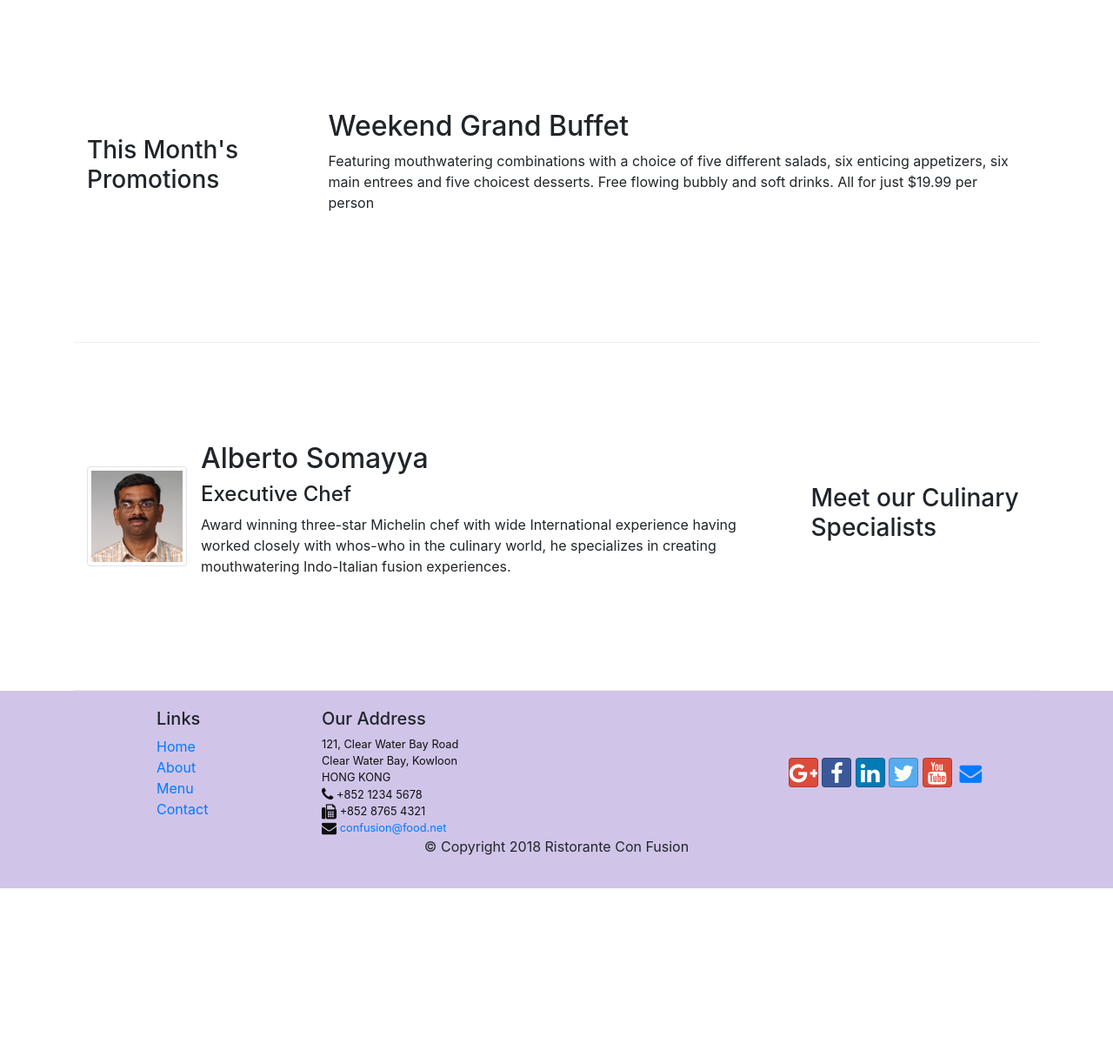
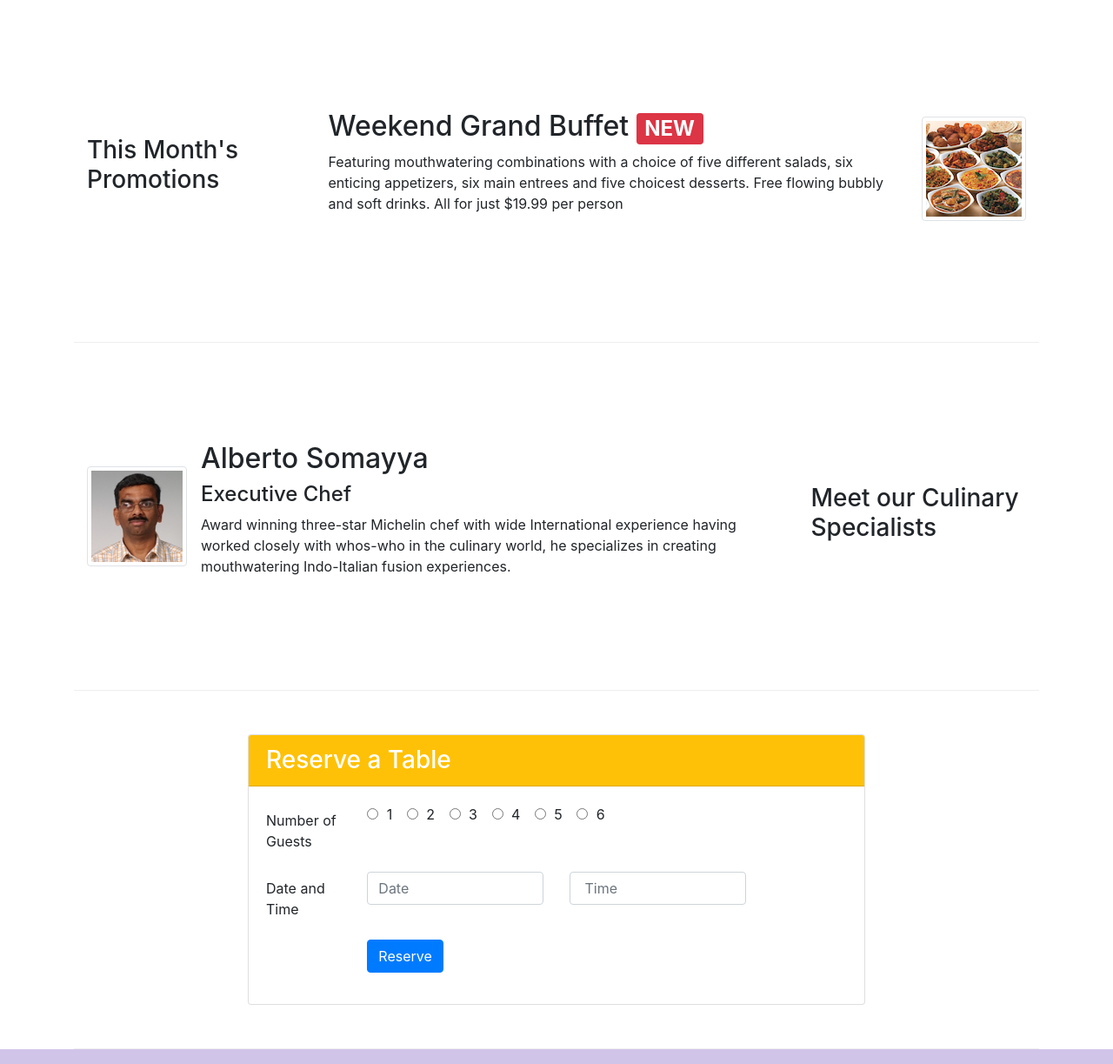
Before and after one commit to himaniraghav3/bootstrap, a website: page index.html in a window 1280 px wide. Shown: the part 740-1963 px from the top of the page at 87% size. Before the commit the page ends 1761 px from the top, so only its background shows below. Drawn offline with nearby package versions, Linux system fonts and the light colour scheme.

Commit message:
Alerting users

```diff
--- a/index.html
+++ b/index.html
@@ -40,8 +40,11 @@
                     <h1>Ristorante con Fusion</h1>
                     <p>We take inspiration from the World's best cuisines, and create a unique fusion experience. Our lipsmacking creations will tickle your culinary senses!</p>
                 </div>
-                <div class="col-12 col-sm align-self-center">
+                <div class="col-12 col-sm-3 align-self-center">
                     <img src="img/logo.png" class="img-fluid">
+                </div>
+                <div class="col-12 col-sm-3 align-self-center">
+                    <a href="#reservationform" class="btn btn-warning btn-block btn-sm" role="button">Reserve Table</a>
                 </div>
             </div>
         </div>
@@ -73,8 +76,13 @@
                 <h3>This Month's Promotions</h3>
             </div>
             <div class="col col-sm col-md">
-                <h2>Weekend Grand Buffet</h2>
-                <p>Featuring mouthwatering combinations with a choice of five different salads, six enticing appetizers, six main entrees and five choicest desserts. Free flowing bubbly and soft drinks. All for just $19.99 per person </p>
+                <div class="media">
+                    <div class="media-body">
+                        <h2>Weekend Grand Buffet <span class="badge badge-danger"> NEW</span></h2>
+                        <p class="d-none d-sm-block">Featuring mouthwatering combinations with a choice of five different salads, six enticing appetizers, six main entrees and five choicest desserts. Free flowing bubbly and soft drinks. All for just $19.99 per person </p>
+                    </div>
+                    <img class="d-flex ml-3 img-thumbnail align-self-center" src="img/buffet.png" alt="">
+                </div>
             </div>
         </div>
 
@@ -98,6 +106,68 @@
                 </div>
 
             </div>
+        </div>
+        <div class="row row-content align-items-center " id="reservationform">
+            <div class="col-12 col-sm-8 offset-md-2">
+                <div class="card">
+                    <h3 class="card-header bg-warning text-white">Reserve a Table</h3>
+                    <div class="card-body">
+                        <form>
+                            <div class="form-group row">
+                                <label for="noOfGuests" class=" col-12 col-md-2 col-form-label">Number of Guests</label>
+                                <div class="col-md-8">
+                                    <div class="form-check-inline">
+                                        <label class="form-check-label">
+                                        <input type="radio" class="form-check-input" name="optradio"> 1
+                                        </label>
+                                    </div>
+                                    <div class="form-check-inline">
+                                        <label class="form-check-label">
+                                        <input type="radio" class="form-check-input" name="optradio"> 2
+                                        </label>
+                                    </div>
+                                    <div class="form-check-inline disabled">
+                                        <label class="form-check-label">
+                                        <input type="radio" class="form-check-input" name="optradio"> 3
+                                        </label>
+                                    </div>
+                                    <div class="form-check-inline disabled">
+                                        <label class="form-check-label">
+                                        <input type="radio" class="form-check-input" name="optradio"> 4
+                                        </label>
+                                    </div>
+                                    <div class="form-check-inline disabled">
+                                        <label class="form-check-label">
+                                        <input type="radio" class="form-check-input" name="optradio"> 5
+                                        </label>
+                                    </div>
+                                    <div class="form-check-inline disabled">
+                                        <label class="form-check-label">
+                                        <input type="radio" class="form-check-input" name="optradio"> 6
+                                        </label>
+                                    </div>
+                                </div>
+                            </div>
+                            <div class="form-group row">
+                                <label for="datetime" class="col-12 col-md-2 col-form-label">Date and Time</label>
+                                    <div class=" col-12 col-md-4">
+                                        <input type="text" class="form-control" id="date" name="date" placeholder="Date">
+                                    </div>
+                                    <div class="col-12 col-md-4">
+                                        <input type="text" class="form-control" id="time" name="time" placeholder=" Time">
+                                    </div>
+                            </div>
+                            <div class="form-group row">
+                                <div class="offset-md-2 col-md-8">
+                                    <button type="submit" class="btn btn-primary">Reserve</button>
+                                </div>
+                            </div>
+                        </form>
+                    </div>
+                </div>
+
+            </div>
+
         </div>
     </div>
 
```
Also changed, not shown: aboutus.html (+2 -2 lines), contactus.html (+1 -12 lines).
